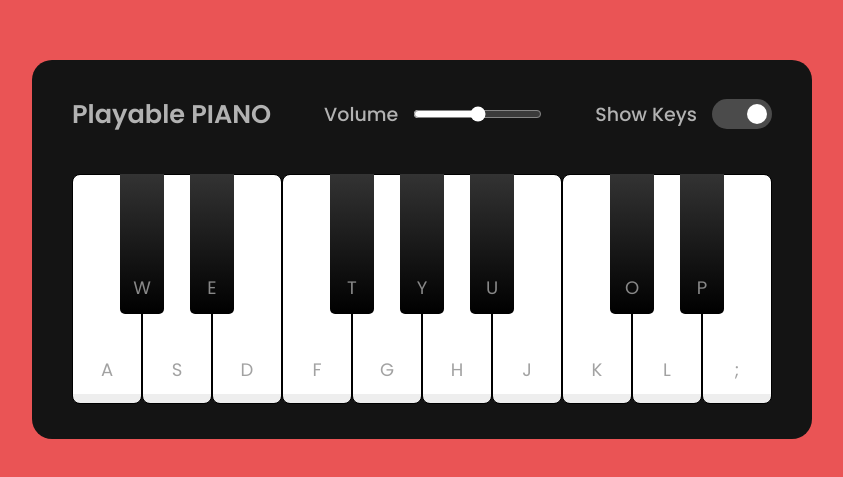
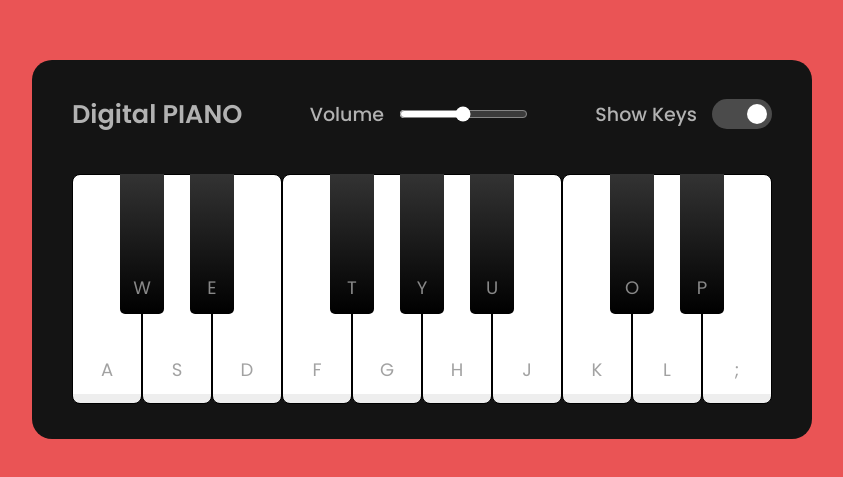
Before and after one commit to Shekhar2609/Digital-Piano, a plain HTML site: page index.html in a window 1280 px wide. Shown: the part 151-628 px from the top of the page, without its empty margins (218-1061 px from the left). Drawn offline with Linux system fonts and the light colour scheme.

Commit message:
change in code

```diff
--- a/index.html
+++ b/index.html
@@ -10,7 +10,7 @@
   <body>
     <div class="wrapper">
       <header>
-        <h2>Playable PIANO</h2>
+        <h2>Digital PIANO</h2>
         <div class="column volume-slider">
           <span>Volume</span><input type="range" min="0" max="1" value="0.5" step="any">
         </div>
```
